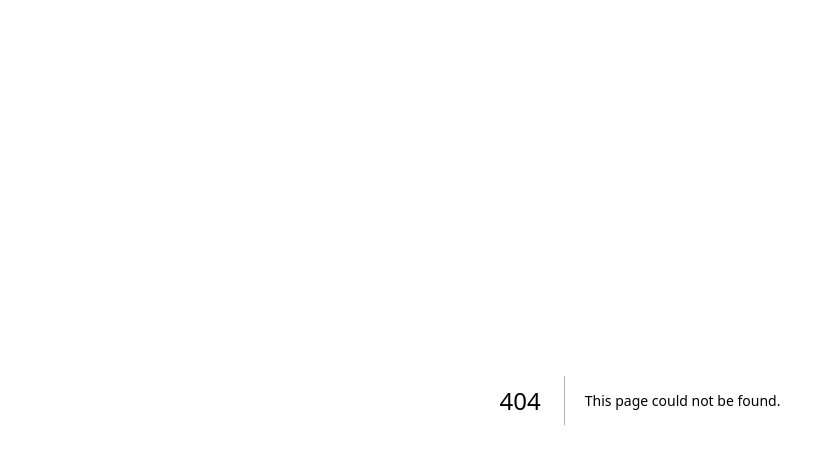
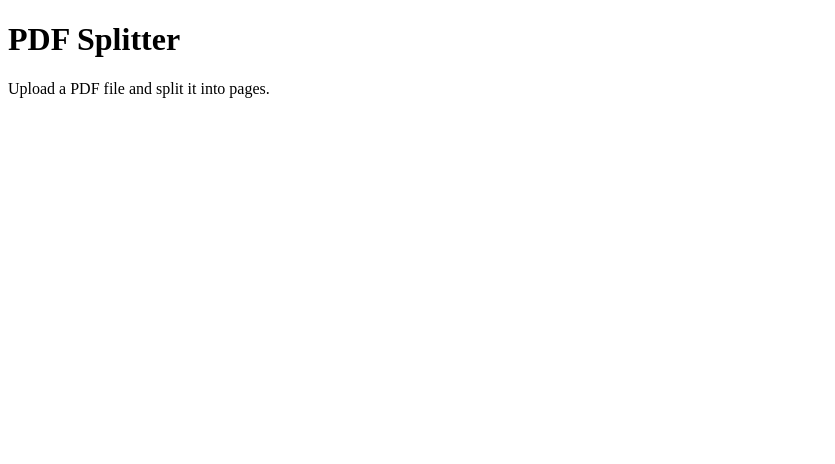
Before and after one commit to Toolwizard/The-Tool-Wizard-Frontend, a Next.js app: page /pages/pages/pages/pdf-splitter in a window 1280 px wide. Before the commit this address had no page. Shown: the top 464 px of the page, without its empty margins (0-835 px from the left). Built offline with nearby package versions, Linux system fonts and the light colour scheme.

Commit message:
Create pdf-splitter.js

```diff
--- /dev/null
+++ b/pages/pages/pages/pages/pdf-splitter.js
@@ -0,0 +1,8 @@
+export default function PdfSplitter() {
+    return (
+        <div>
+            <h1>PDF Splitter</h1>
+            <p>Upload a PDF file and split it into pages.</p>
+        </div>
+    );
+}
```
